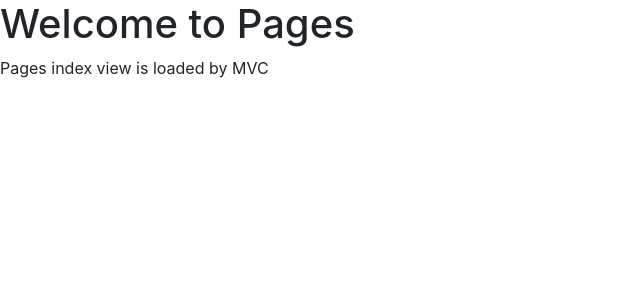
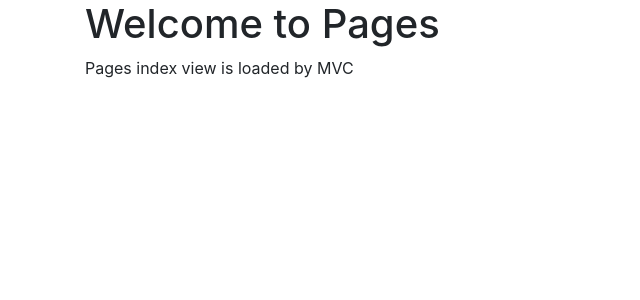
Before and after one commit to taivo911/blog, a PHP site: page /blog/ in a window 1280 px wide. Shown: the top 300 px of the page, without its empty margins (0-640 px from the left). Run offline with PHP 8.4, Linux system fonts and the light colour scheme; data that the repository does not hold is empty.

Commit message:
Määratud väljund bootstrapi konteinerisse

```diff
--- a/app/views/inc/footer.php
+++ b/app/views/inc/footer.php
@@ -1,4 +1,6 @@
+</div>
 <script src="<?php echo URLROOT;?>/public/js/main.js"></script>
 <script src="https://code.jquery.com/jquery-3.5.1.slim.min.js" integrity="sha384-DfXdz2htPH0lsSSs5nCTpuj/zy4C+OGpamoFVy38MVBnE+IbbVYUew+OrCXaRkfj" crossorigin="anonymous"></script>
 <script src="https://cdn.jsdelivr.net/npm/bootstrap@4.5.3/dist/js/bootstrap.bundle.min.js" integrity="sha384-ho+j7jyWK8fNQe+A12Hb8AhRq26LrZ/JpcUGGOn+Y7RsweNrtN/tE3MoK7ZeZDyx" crossorigin="anonymous"></script></body>
+</body>
 </html>
--- a/app/views/inc/header.php
+++ b/app/views/inc/header.php
@@ -10,3 +10,4 @@
     <title><?php echo PROJECT_NAME;?></title>
 </head>
 <body>
+<div class="container">
```
